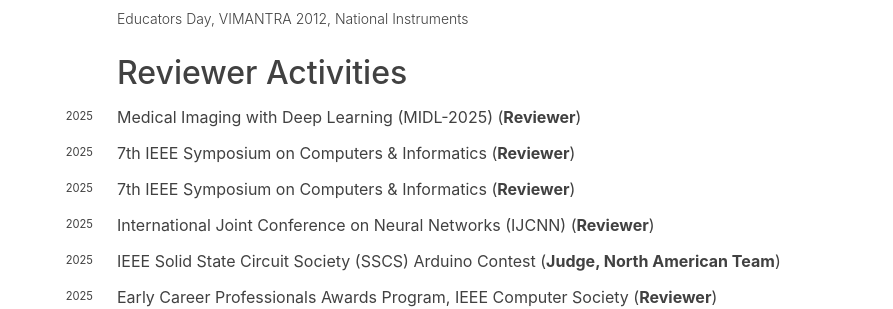
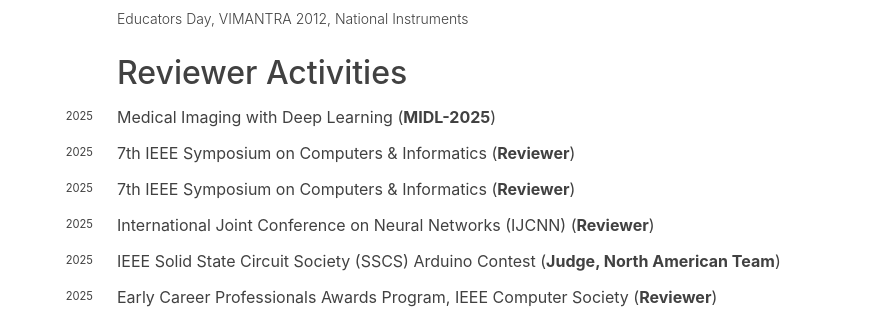
Before and after one commit to hariharanragothaman/hariharanragothaman.github.io, a Jekyll site: the page built from cv.md, in a window 1280 px wide and 900 px high, scrolled down 5245 px. Shown: the part 153-462 px from the top of the window, without its empty margins (215-1108 px from the left). Built offline with Jekyll 4.4.1, drawn with Linux system fonts in a browser that asks for light colours; nearby versions of some CDN libraries; some web fonts are replaced.

Commit message:
Polishes and Updates

```diff
--- a/_data/reviewer.yaml
+++ b/_data/reviewer.yaml
@@ -1,5 +1,5 @@
-- venue: Medical Imaging with Deep Learning (MIDL-2025)
-  venue-shorthand: Reviewer
+- venue: Medical Imaging with Deep Learning
+  venue-shorthand: MIDL-2025
   years:
     - year: 2025
       url: https://2025.midl.io/
```
